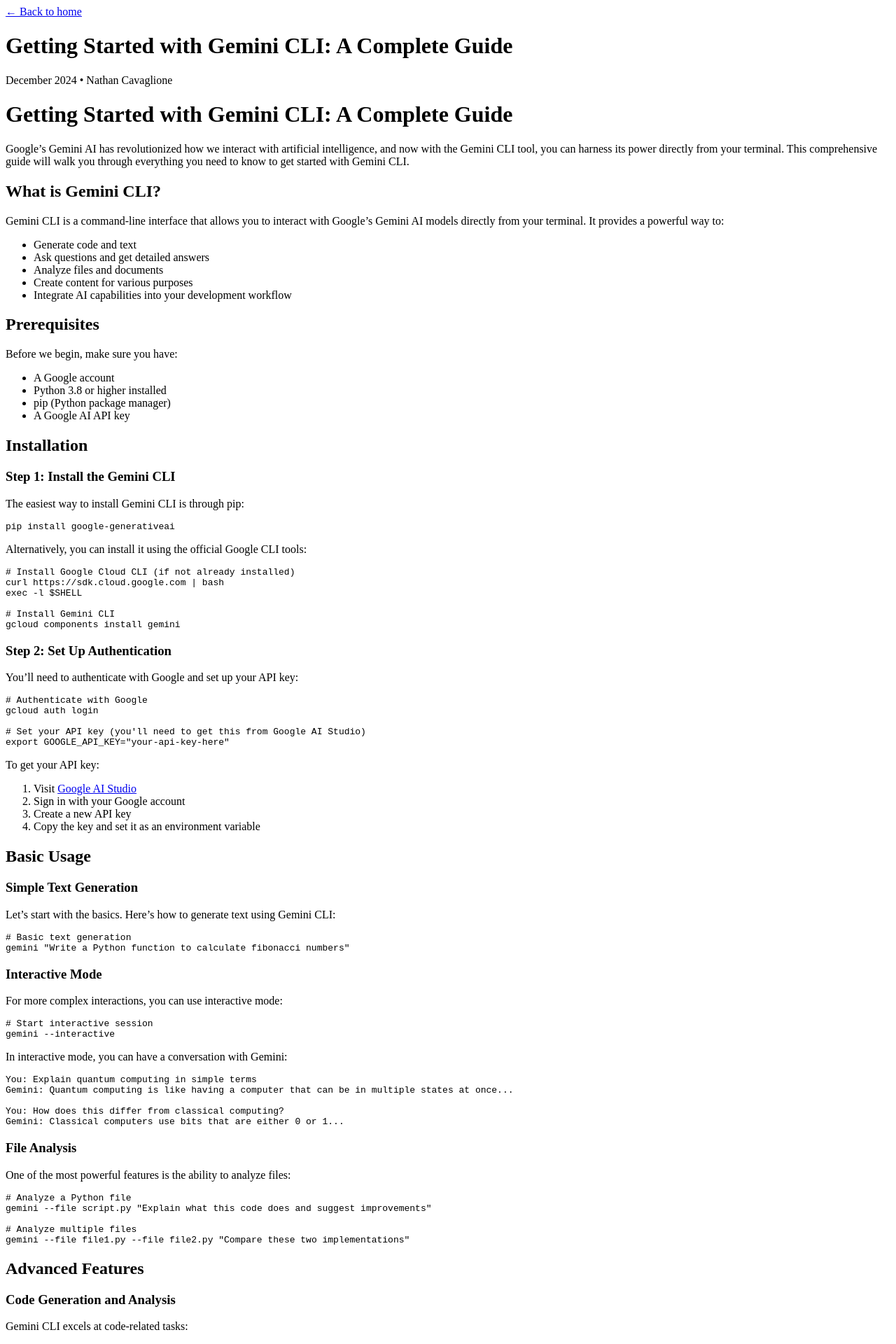
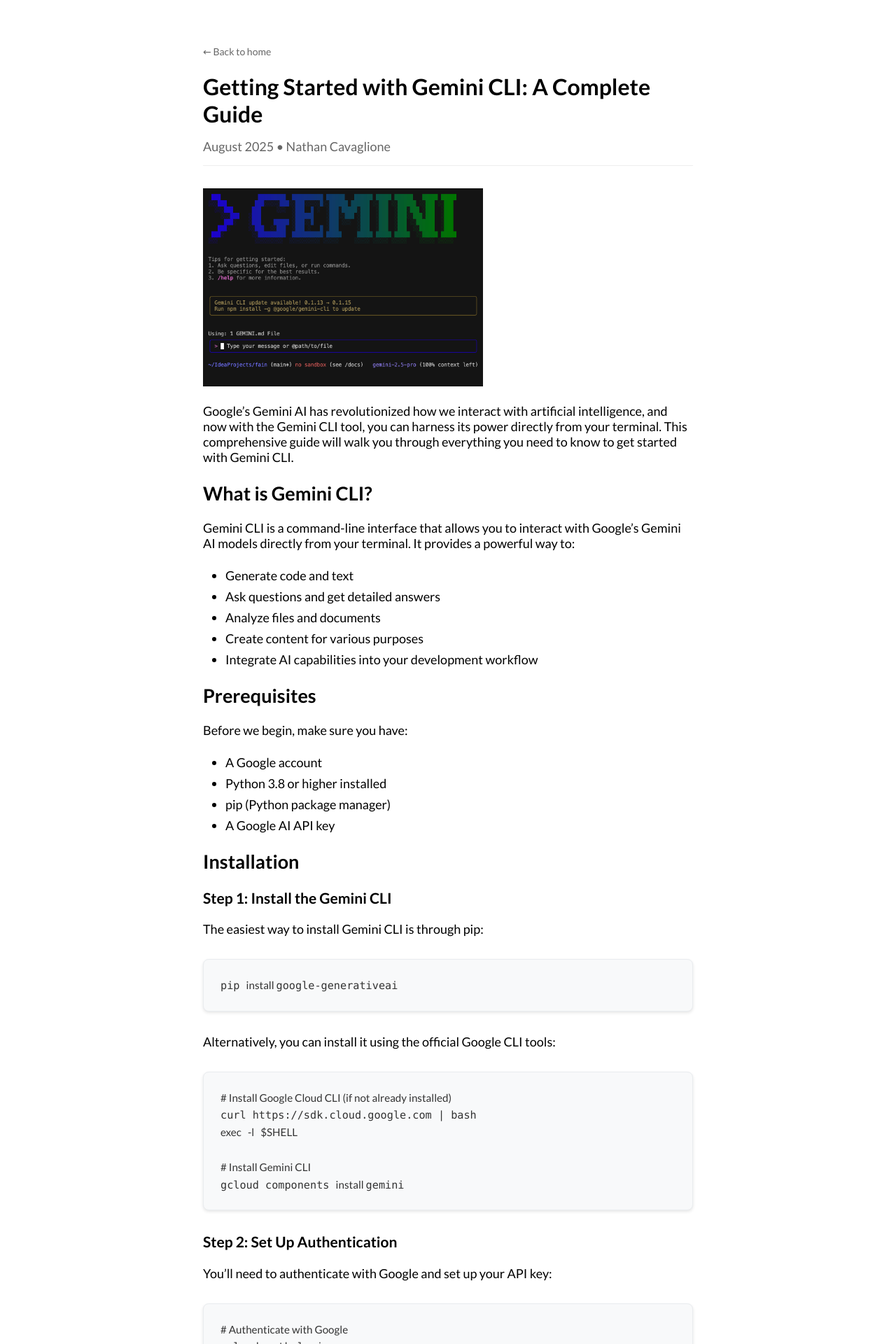
Before and after one commit to ncvgl/ncvgl.github.io, a Jekyll site: the page built from _posts/2025-08-03-gemini-cli-complete-guide.md, in a window 1280 px wide. Shown: the top 1920 px of the page at 70% size. Built offline with Jekyll 4.4.1, drawn with Linux system fonts in a browser that asks for light colours.

Commit message:
Update blog with Gemini CLI guide and layout improvements

```diff
--- a/_layouts/simple-post.html
+++ b/_layouts/simple-post.html
@@ -2,11 +2,12 @@
 layout: simple
 ---
 
+<div class="article-container">
+    <div class="article-content">
         <div class="back-link">
             <a href="/">← Back to home</a>
         </div>
 
-<div class="article-content">
         <h1>{{ page.title }}</h1>
         <div class="meta">
             {{ page.date | date: "%B %Y" }}
@@ -15,5 +16,8 @@
             {% endif %}
         </div>
 
+        <div class="content">
             {{ content }}
         </div>
+    </div>
+</div>
--- a/_layouts/simple.html
+++ b/_layouts/simple.html
@@ -3,14 +3,17 @@
 <head>
     <meta charset="UTF-8">
     <meta name="viewport" content="width=device-width, initial-scale=1.0">
-    <title>{% if page.title %}{{ page.title }} - {{ site.title }}{% else %}{{ site.title }}{% endif %}</title>
+    <title>{% if page.title %}{{ page.title }}{% else %}{{ site.title }}{% endif %}</title>
     <meta name="description" content="{% if page.description %}{{ page.description }}{% else %}{{ site.description }}{% endif %}">
 
     <!-- SEO -->
     {% seo %}
 
+    <!-- Favicon -->
+    <link rel="icon" type="image/x-icon" href="/assets/images/favicon.ico">
+
     <!-- CSS -->
-    <link rel="stylesheet" href="assets/css/simple.css">
+    <link rel="stylesheet" href="/assets/css/simple.css">
 
     <!-- Fonts -->
     <link rel="preconnect" href="https://fonts.googleapis.com">
--- a/_posts/2024-12-19-gemini-cli-complete-guide.md
+++ b/_posts/2025-08-03-gemini-cli-complete-guide.md
@@ -1,12 +1,13 @@
 ---
 layout: simple-post
 title: "Getting Started with Gemini CLI: A Complete Guide"
-date: 2024-12-19
+date: 2025-08-03
 author: Nathan Cavaglione
 description: "Learn how to harness the power of Google's Gemini AI through the command line interface. From installation to advanced usage patterns, this comprehensive guide covers everything you need to know."
+image: "/assets/images/gemini-cli-img.png"
 ---
 
-# Getting Started with Gemini CLI: A Complete Guide
+<img src="/assets/images/gemini-cli-img.png" alt="Gemini CLI" style="max-width: 400px; width: 100%; height: auto; display: block; margin: 20px 0;">
 
 Google's Gemini AI has revolutionized how we interact with artificial intelligence, and now with the Gemini CLI tool, you can harness its power directly from your terminal. This comprehensive guide will walk you through everything you need to know to get started with Gemini CLI.
 
--- a/assets/css/simple.css
+++ b/assets/css/simple.css
@@ -11,14 +11,18 @@
   text-decoration: none;
 }
 
-body,
+body {
+  font-family: 'Lato', Verdana, Helvetica, sans-serif;
+  font-size: 14px;
+}
+
 td,
 th,
 tr,
 p,
 a {
   font-family: 'Lato', Verdana, Helvetica, sans-serif;
-  font-size: 14px
+  font-size: 14px;
 }
 
 strong {
@@ -51,59 +55,103 @@
 }
 
 /* Article page */
+.article-container {
+    max-width: 700px;
+    margin: 0 auto;
+    padding: 2% 10px;
+}
+
 .article-content {
     margin-top: 2rem;
+    margin-left: auto;
+    margin-right: auto;
+    max-width: 700px;
+    font-family: 'Lato', Verdana, Helvetica, sans-serif;
+    font-size: 18px;
+}
+
+.article-content * {
+    font-family: 'Lato', Verdana, Helvetica, sans-serif;
 }
 
 .article-content h1 {
     margin-bottom: 1rem;
+    font-family: 'Lato', Verdana, Helvetica, sans-serif;
+    font-size: 32px;
+    font-weight: 700;
 }
 
 .article-content .meta {
     color: #666;
-    font-size: 0.9rem;
+    font-size: 18px;
     margin-bottom: 2rem;
     padding-bottom: 1rem;
     border-bottom: 1px solid #eee;
+    font-family: 'Lato', Verdana, Helvetica, sans-serif;
 }
 
 .article-content p {
     margin-bottom: 1.5rem;
+    font-family: 'Lato', Verdana, Helvetica, sans-serif;
+    font-size: 18px;
 }
 
 .article-content ul, .article-content ol {
     margin-bottom: 1.5rem;
     padding-left: 2rem;
+    font-family: 'Lato', Verdana, Helvetica, sans-serif;
+    font-size: 18px;
 }
 
 .article-content li {
     margin-bottom: 0.5rem;
+    font-family: 'Lato', Verdana, Helvetica, sans-serif;
+    font-size: 18px;
 }
 
 .article-content code {
-    background-color: #f5f5f5;
+    background-color: #f8f9fa;
+    color: #e83e8c;
     padding: 0.2rem 0.4rem;
-    border-radius: 3px;
-    font-family: 'Monaco', 'Menlo', 'Ubuntu Mono', monospace;
+    border-radius: 4px;
+    font-family: 'Monaco', 'Menlo', 'Ubuntu Mono', 'Consolas', monospace;
     font-size: 0.9rem;
+    border: 1px solid #e9ecef;
 }
 
 .article-content pre {
-    background-color: #f5f5f5;
-    padding: 1rem;
-    border-radius: 5px;
+    background-color: #f8f9fa;
+    border: 1px solid #e9ecef;
+    border-radius: 8px;
+    padding: 1.5rem;
     overflow-x: auto;
-    margin: 1.5rem 0;
+    margin: 2rem 0;
+    box-shadow: 0 2px 4px rgba(0,0,0,0.1);
 }
 
 .article-content pre code {
     background-color: transparent;
+    color: #333;
     padding: 0;
+    border: none;
+    font-size: 0.95rem;
+    line-height: 1.5;
+}
+
+/* Inline code styling */
+.article-content p code,
+.article-content li code {
+    background-color: #f1f3f4;
+    color: #d73a49;
+    padding: 0.15rem 0.3rem;
+    border-radius: 3px;
+    font-size: 0.85rem;
+    border: 1px solid #e1e4e8;
 }
 
 /* Back link */
 .back-link {
-    margin-bottom: 2rem;
+    margin-bottom: 1rem;
     font-size: 0.9rem;
 }
 
@@ -126,12 +174,14 @@
     }
 
     h2 {
-        font-size: 1.5rem;
-    }
+    font-size: 1.5rem;
+    font-family: 'Lato', Verdana, Helvetica, sans-serif;
+}
 
-    h3 {
-        font-size: 1.2rem;
-    }
+h3 {
+    font-size: 1.2rem;
+    font-family: 'Lato', Verdana, Helvetica, sans-serif;
+}
 
     .profile-photo {
         float: none;
```
Also changed, not shown: index.html (+28 -34 lines), README.md, assets/images/favicon.ico, assets/images/gemini-cli-img.png (added). Lines whose indentation alone changed are shown as unchanged.
